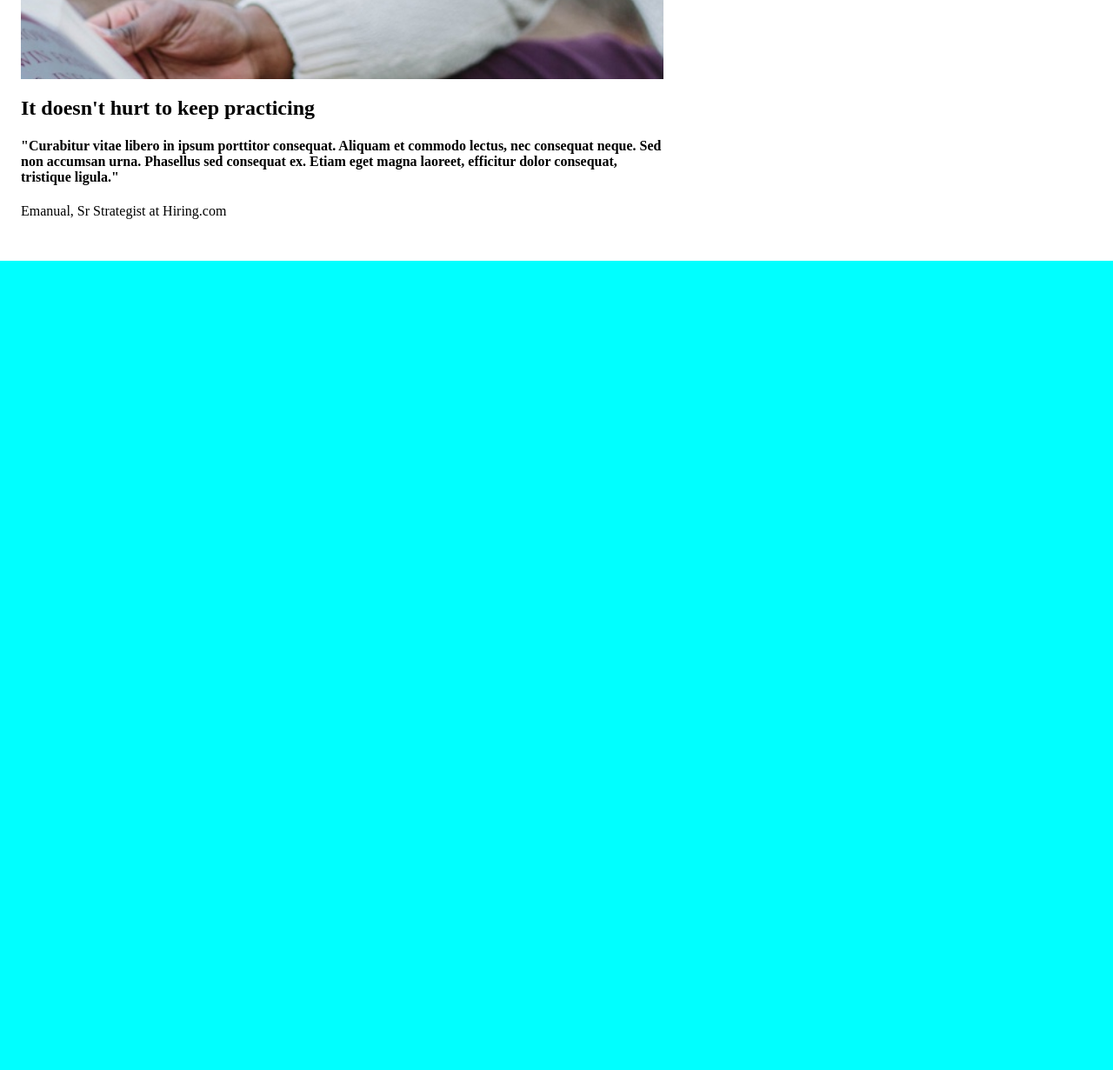
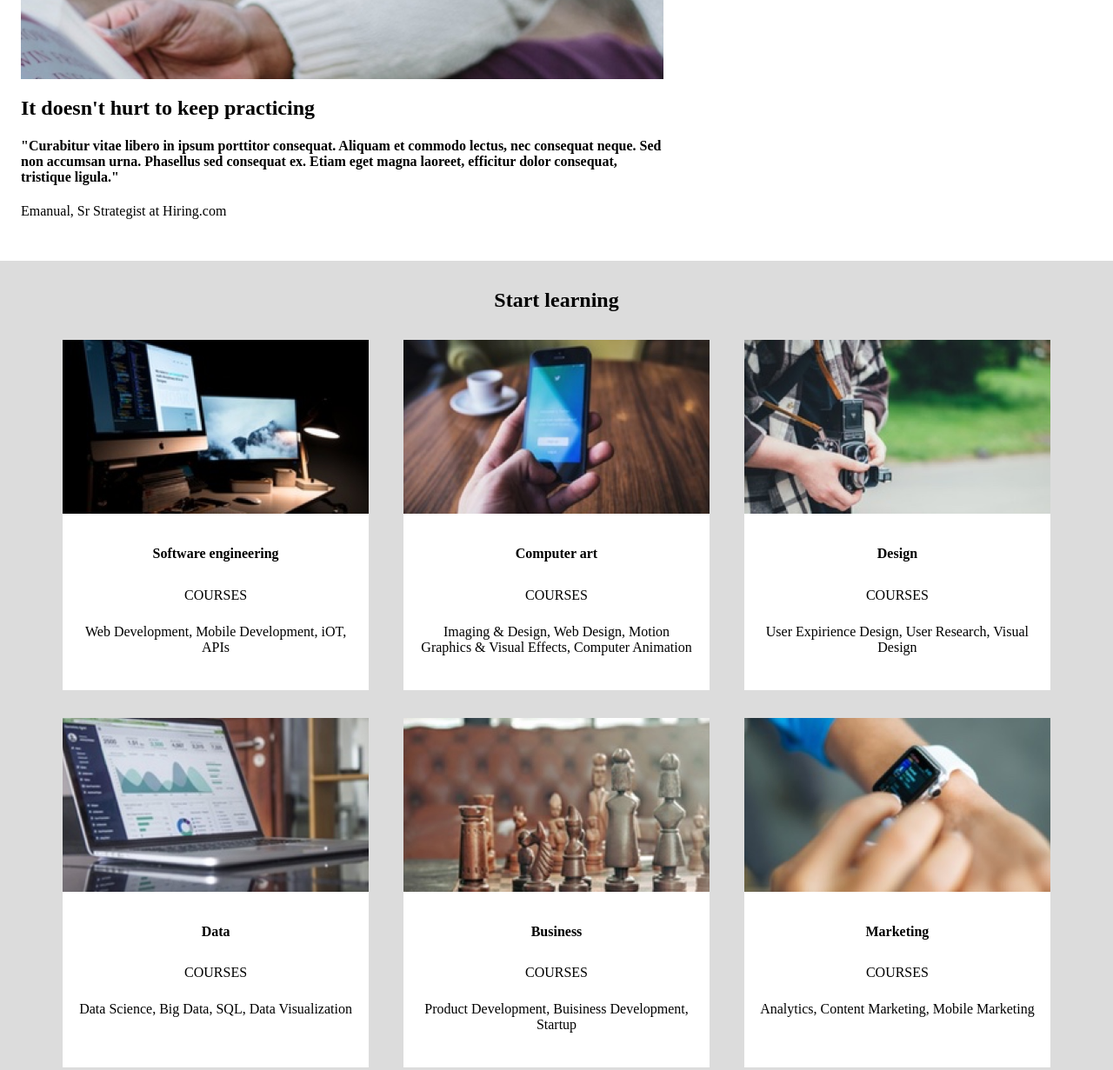
Before and after one commit to clutch42/colmar_academy, a plain HTML site: page index.html in a window 1280 px wide. Shown: the part 1437-2668 px from the top of the page at 87% size. Before the commit the page ends 1737 px from the top, so only its background shows below. Drawn offline with Linux system fonts and the light colour scheme.

Commit message:
add learning desktop

```diff
--- a/index.html
+++ b/index.html
@@ -82,6 +82,71 @@
                 </div>
             </div>
         </div>
+        <div class="vertical learning">
+            <h2>Start learning</h2>
+            <div class="horizontal cards">
+                <div class="horitontal card-items">
+                    <div class="apple vertical">
+                        <div class="image-1"></div>
+                        <div class="text vertical">
+                            <h4>Software engineering</h4>
+                            <p>COURSES</p>
+                            <p>Web Development, Mobile Development, iOT, APIs</p>
+                        </div>
+                    </div>
+                </div>
+                <div class="horitontal card-items">
+                    <div class="apple vertical">
+                        <div class="image-2"></div>
+                        <div class="text vertical">
+                            <h4>Computer art</h4>
+                            <p>COURSES</p>
+                            <p>Imaging & Design, Web Design, Motion Graphics & Visual Effects, Computer Animation</p>
+                        </div>
+                    </div>
+                </div>
+                <div class="horitontal card-items">
+                    <div class="apple vertical">
+                        <div class="image-3"></div>
+                        <div class="text vertical">
+                            <h4>Design</h4>
+                            <p>COURSES</p>
+                            <p>User Expirience Design, User Research, Visual Design</p>
+                        </div>
+                    </div>
+                </div>
+                <div class="horitontal card-items">
+                    <div class="apple vertical">
+                        <div class="image-4"></div>
+                        <div class="text vertical">
+                            <h4>Data</h4>
+                            <p>COURSES</p>
+                            <p>Data Science, Big Data, SQL, Data Visualization</p>
+                        </div>
+                    </div>
+                </div>
+                <div class="horitontal card-items">
+                    <div class="apple vertical">
+                        <div class="image-5"></div>
+                        <div class="text vertical">
+                            <h4>Business</h4>
+                            <p>COURSES</p>
+                            <p>Product Development, Buisiness Development, Startup</p>
+                        </div>
+                    </div>
+                </div>
+                <div class="horitontal card-items">
+                    <div class="apple vertical">
+                        <div class="image-6"></div>
+                        <div class="text vertical">
+                            <h4>Marketing</h4>
+                            <p>COURSES</p>
+                            <p>Analytics, Content Marketing, Mobile Marketing</p>
+                        </div>
+                    </div>
+                </div>
+            </div>
+        </div>
     </body>
 
 
--- a/resources/css/style.css
+++ b/resources/css/style.css
@@ -166,7 +166,108 @@ button {
     box-sizing: border-box;
     align-items: center;
 }
-
+.vertical {
+    display: block;
+    width: 100%;
+    box-sizing: border-box;
+    height: auto;
+}
+.horizontal {
+    display: flex;
+    width: 100%;
+    box-sizing: border-box;
+    height: auto;
+}
+.learning {
+    position: relative;
+    top: 64px;
+    background-color: gainsboro;
+    padding: 32px 72px;
+    justify-content: center;
+    width: 100%;
+    height: auto;
+    text-align: center;
+}
+.learning h2 {
+    margin: 0 0 32px 0;
+}
+.cards {
+    flex-wrap: wrap;
+    width: 100%;
+    height: auto;
+    gap: 32px;
+    justify-content: space-between;
+}
+.card-items {
+    width: 31%;
+}
+.apple {
+    width: 100%;
+    height: auto;
+    background-color: white;
+}
+.image-1 {
+    display: flex;
+    background-image: url("../images/course-software.jpg");
+    background-position: center;
+    background-size: cover;
+    overflow: hidden;
+    width: 100%;
+    height: 25vh;
+}
+.text {
+    width: 100%;
+    height: auto;
+    padding: 16px 16px 24px 16px;
+}
+.text p {
+    padding-top: 8px;
+}
+.image-2 {
+    display: flex;
+    background-image: url("../images/course-computer-art.jpg");
+    background-position: center;
+    background-size: cover;
+    overflow: hidden;
+    width: 100%;
+    height: 25vh;
+}
+.image-3 {
+    display: flex;
+    background-image: url("../images/course-design.jpg");
+    background-position: center;
+    background-size: cover;
+    overflow: hidden;
+    width: 100%;
+    height: 25vh;
+}
+.image-4 {
+    display: flex;
+    background-image: url("../images/course-data.jpg");
+    background-position: center;
+    background-size: cover;
+    overflow: hidden;
+    width: 100%;
+    height: 25vh;
+}
+.image-5 {
+    display: flex;
+    background-image: url("../images/course-business.jpg");
+    background-position: center;
+    background-size: cover;
+    overflow: hidden;
+    width: 100%;
+    height: 25vh;
+}
+.image-6 {
+    display: flex;
+    background-image: url("../images/course-marketing.jpg");
+    background-position: center;
+    background-size: cover;
+    overflow: hidden;
+    width: 100%;
+    height: 25vh;
+}
 
 /* for laptop */
 
@@ -291,4 +392,10 @@ button {
         display: block;
         padding:
     }
+    .orient-left {
+        display: none;
+    }
+    .hor {
+        border: 0 none;
+    }
 }
```
